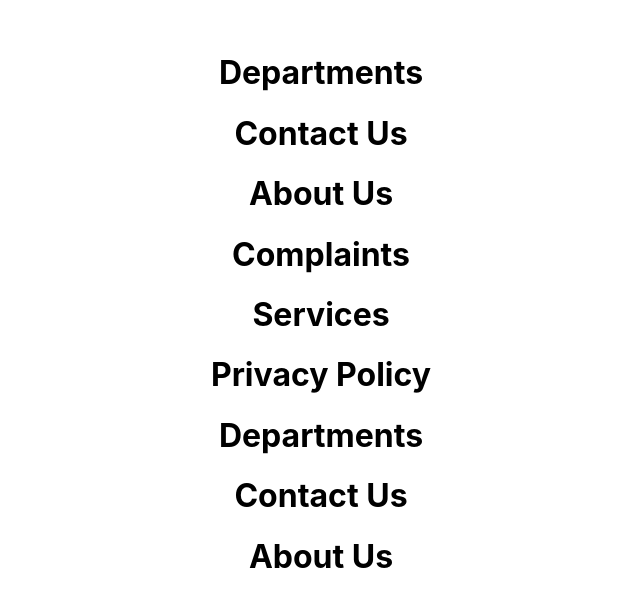
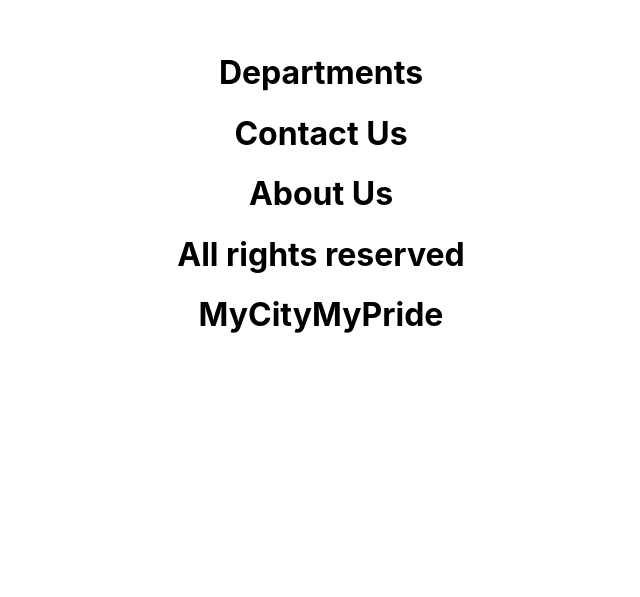
Before and after one commit to Hrishabh17/Municipal_Corporation_Management, a React (Create React App) app in the folder frontend/myapp/: page /TabEmp in a window 1280 px wide. Shown: the part 9555-10152 px from the top of the page, without its empty margins (319-959 px from the left). After the commit the page ends 9910 px from the top, so only its background shows below. Built offline with nearby package versions, Linux system fonts and the light colour scheme; a web font is replaced by a local one.

Commit message:
Form added

```diff
--- a/frontend/myapp/src/components/Login_Signup/citizen_signup.js
+++ b/frontend/myapp/src/components/Login_Signup/citizen_signup.js
@@ -4,11 +4,16 @@ import { FiUpload } from "react-icons/fi"
 
 export default function CitizenSignup()
 {
-    const navigate = useNavigate()
     let initialImage = {
         userProfileImage: "logo.png"
     }
     const [image, setImage] = useState(initialImage)
+    const initialForm = {name:'', address:'', contactNum: '', password: '', confirmPassword: '', profileImage: image.userProfileImage}
+    const [form, setForm] = useState(initialForm)
+
+    const navigate = useNavigate()
+
+
     const inputFileRef = useRef(null);
     const onFilechange = (e) => {
         const reader = new FileReader()
@@ -24,6 +29,12 @@ export default function CitizenSignup()
         inputFileRef.current.click();
     }
 
+    const handleChange = (e)=>{
+        console.log(e.target.value)
+        const { name, value } = e.target
+        setForm({ ...form, [name]: value })
+    }
+
     return(
         <div className="w-full h-max bg-[#171717] py-2">
             <div className="container mx-auto">
@@ -33,27 +44,27 @@ export default function CitizenSignup()
                         <h1 className='text-white font-[Poppins] text-xl font-semibold py-4'>Register</h1>
                     </div>
                     <div className='flex flex-row items-center justify-center w-4/5'>
-                        <input type="text" placeholder="Name"
+                        <input name='name' onChange={handleChange} value={form.name} type="text" placeholder="Name"
                             className="w-full h-10 shadow-sm shadow-white rounded-md text-black placeholder:text-gray-400 font-[Poppins] px-4 outline-none font-medium">
                         </input>
                     </div>
                     <div className='flex flex-row items-center justify-center w-4/5'>
-                        <textarea placeholder="Address" rows="4" cols="50"
+                        <textarea name='address' onChange={handleChange} value={form.address} placeholder="Address" rows="4" cols="50"
                             className="w-full h-10 py-2 shadow-sm shadow-white rounded-md text-black placeholder:text-gray-400 font-[Poppins] px-4 outline-none font-medium">
                         </textarea>
                     </div>
                     <div className='flex flex-row items-center justify-center w-4/5'>
-                        <input type="tel" placeholder="Contact Number"
+                        <input name='contactNum' onChange={handleChange} value={form.contactNum} type="tel" placeholder="Contact Number"
                             className="w-full h-10 shadow-sm shadow-white rounded-md text-black placeholder:text-gray-400 font-[Poppins] px-4 outline-none font-medium">
                         </input>
                     </div>
                     <div className='flex flex-row items-center justify-center w-4/5'>
-                        <input type="password" placeholder="Password"
+                        <input name='password' onChange={handleChange} value={form.password} type="password" placeholder="Password"
                             className="w-full h-10 shadow-sm shadow-white rounded-md text-black placeholder:text-gray-400 font-[Poppins] px-4 outline-none font-medium">
                         </input>
                     </div>
                     <div className='flex flex-row items-center justify-center w-4/5'>
-                        <input type="password" placeholder="Confirm Password"
+                        <input name='confirmPassword' onChange={handleChange} value={form.confirmPassword} type="password" placeholder="Confirm Password"
                             className="w-full h-10 shadow-sm shadow-white rounded-md text-black placeholder:text-gray-400 font-[Poppins] px-4 outline-none font-medium">
                         </input>
                     </div>
@@ -61,7 +72,7 @@ export default function CitizenSignup()
                     <div className="w-full items-center justify-center">
                         <div className='w-4/5 mx-auto py-2 mb-4 bg-gray-100 rounded-md'>
                             <div className='flex flex-row justify-center items-center w-3/5 h-[250px] my-2 mx-auto overflow-hidden rounded-xl'>
-                                <img src={image.userProfileImage} alt="Uploaded Profile" classname="rounded-full border-2 border-white"></img>
+                                <img src={image.userProfileImage} alt="Uploaded Profile" className="rounded-full border-2 border-white"></img>
                             </div>
                         </div>
                         <div onClick={onBtnClick} className={`cursor-pointer flex flex-row justify-center mx-0 xl:mx-auto items-center rounded-3xl shadow-3xl shadow-gray-900  w-4/5 px-0 py-2 gap-4 bg-white text-blue-900 hover:bg-red-200 hover:text-black`}>
--- a/frontend/myapp/src/components/home/footer.js
+++ b/frontend/myapp/src/components/home/footer.js
@@ -5,22 +5,17 @@ export default function Footer()
     return(
         <div className="w-full h-max bg-[#171717] py-2 shadow-md shadow-blue-200 bottom-0">
             <div className="container mx-auto">
-                <div className="flex flex-row justify-center items-center gap-24 p-8">
-                    <div className="flex flex-col justify-center items-center hover:cursor-pointer">
+                <div className="flex flex-col justify-center items-center p-8 gap-2">
+                    <div className="flex flex-row justify-center items-center hover:cursor-pointer gap-8">
                         <h1 className="text-white font-[Poppins] py-2 hover:underline underline-offset-8 underline-white">Departments</h1>
                         <h1 className="text-white font-[Poppins] py-2 hover:underline underline-offset-8 underline-white">Contact Us</h1>
                         <h1 className="text-white font-[Poppins] py-2 hover:underline underline-offset-8 underline-white">About Us</h1>
                     </div>
-                    <div className="flex flex-col justify-center items-center hover:cursor-pointer">
-                        <h1 className="text-white font-[Poppins] py-2 hover:underline underline-offset-8 underline-white">Complaints</h1>
-                        <h1 className="text-white font-[Poppins] py-2 hover:underline underline-offset-8 underline-white">Services</h1>
-                        <h1 className="text-white font-[Poppins] py-2 hover:underline underline-offset-8 underline-white">Privacy Policy</h1>
+                    <div className="flex flex-row justify-center items-center gap-8">
+                        <h1 className="text-white font-[Poppins] py-2">All rights reserved</h1>
+                        <h1 className="text-white font-[Poppins] py-2">MyCityMyPride</h1>
                     </div>
-                    <div className="flex flex-col justify-center items-center hover:cursor-pointer">
-                        <h1 className="text-white font-[Poppins] py-2 hover:underline underline-offset-8 underline-white">Departments</h1>
-                        <h1 className="text-white font-[Poppins] py-2 hover:underline underline-offset-8 underline-white">Contact Us</h1>
-                        <h1 className="text-white font-[Poppins] py-2 hover:underline underline-offset-8 underline-white">About Us</h1>
-                    </div>
+
                 </div>
             </div>
         </div>
--- a/frontend/myapp/src/components/home/navbar.js
+++ b/frontend/myapp/src/components/home/navbar.js
@@ -58,7 +58,7 @@ export default function Header()
                   dropdown &&
                   <div className="flex flex-col justify-center items-center absolute text-white text-center px-4 hover:px-0 w-[200px] bg-gray-700 text-md rounded-md list-none gap-2">
                       <li className="hover:bg-blue-700 hover:rounded-lg w-full hover:cursor-pointer py-1"><a href="/settings">Settings</a></li>
-                      <li className="hover:bg-blue-700 hover:rounded-lg w-full hover:cursor-pointer py-1"><a href="/mycomplaints">Complaints</a></li>
+                      <li className="hover:bg-blue-700 hover:rounded-lg w-full hover:cursor-pointer py-1"><a href="/usercomplaints">Complaints</a></li>
                       <li className="hover:bg-blue-700 hover:rounded-lg w-full hover:cursor-pointer py-1"><a href='/empdash'>Dashboard</a></li>
                       <li className="hover:bg-blue-700 hover:rounded-lg w-full hover:cursor-pointer py-1"><a href='/logout'>Logout</a></li>
                   </div>
```
Also changed, not shown: 1 other file (tests, documents, lock files or other folders).
